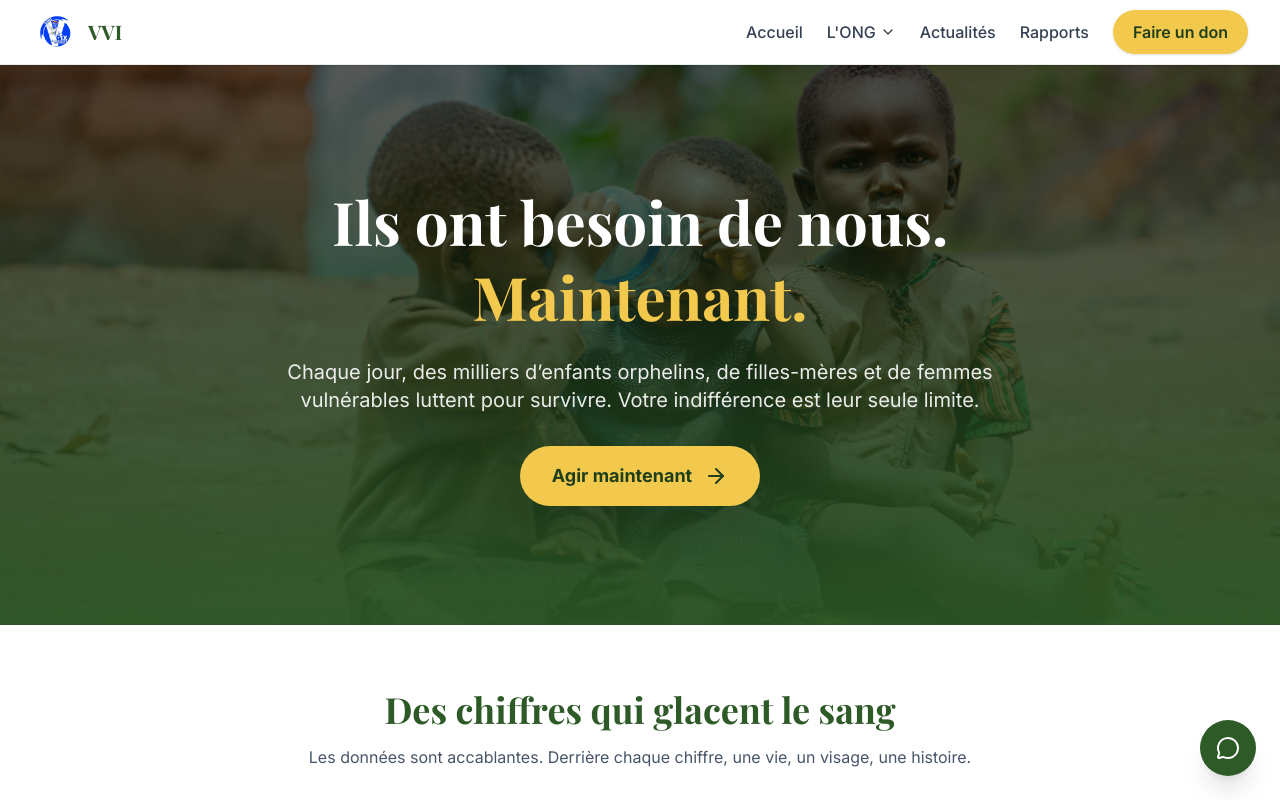
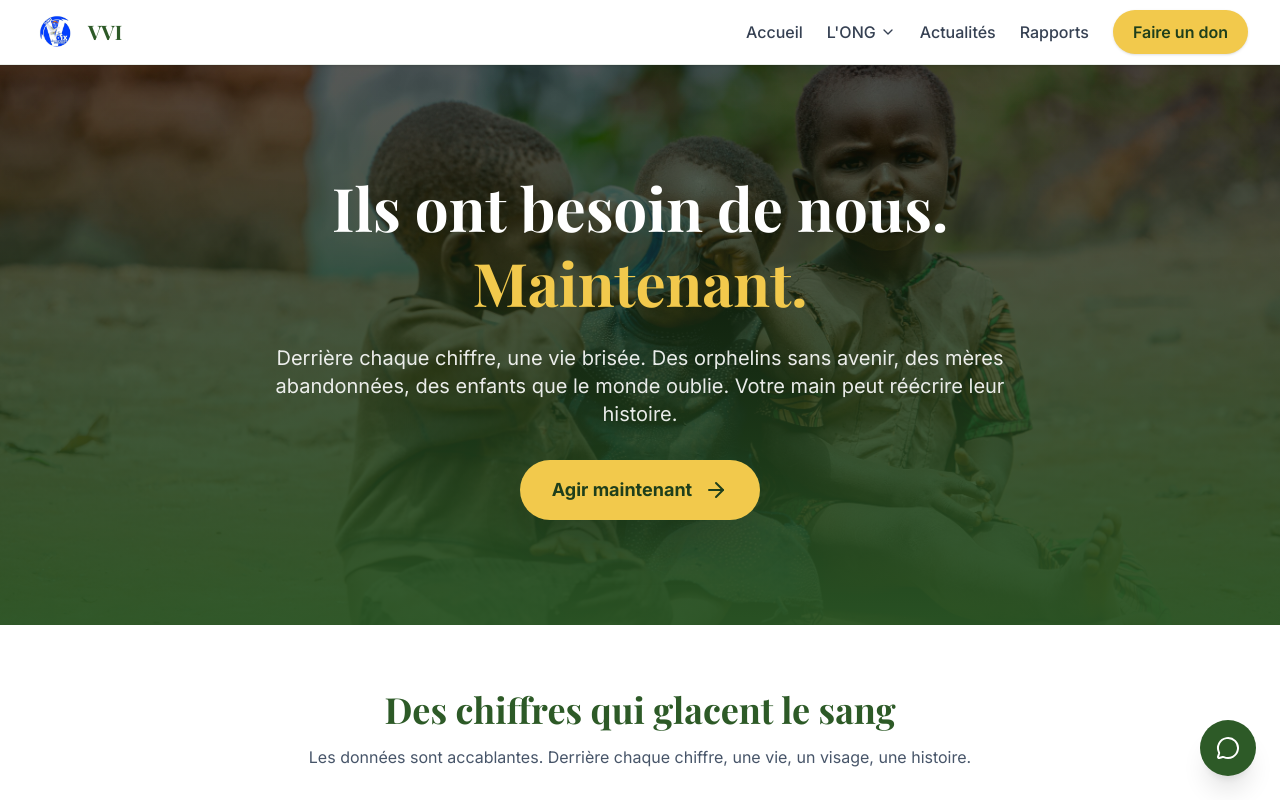
Before and after one commit to PATAWALA/ONG-VVI, a Next.js app: page /urgence in a window 1280 px wide. Shown: the top 800 px of the page. Built offline with nearby package versions, Linux system fonts and the light colour scheme; a web font is replaced by a local one.

Commit message:
14 update

```diff
--- a/app/urgence/page.tsx
+++ b/app/urgence/page.tsx
@@ -22,8 +22,8 @@ export default function UrgencePage() {
             <span className="text-secondary">Maintenant.</span>
           </h1>
           <p className="text-xl text-white/90 max-w-3xl mx-auto mb-8">
-            Chaque jour, des milliers d’enfants orphelins, de filles-mères et de femmes vulnérables
-            luttent pour survivre. Votre indifférence est leur seule limite.
+            Derrière chaque chiffre, une vie brisée. Des orphelins sans avenir, des mères abandonnées,
+            des enfants que le monde oublie. Votre main peut réécrire leur histoire.
           </p>
           <Link
             href="/faire-un-don"
```
